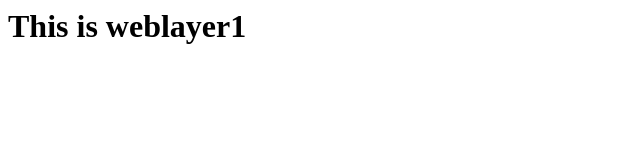
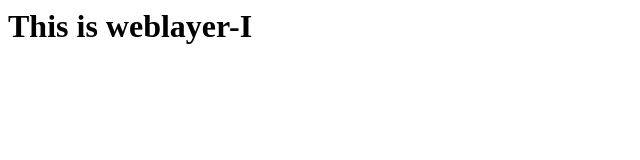
Before and after one commit to joysep91/dev-weblayer, a plain HTML site: page index.html in a window 1280 px wide. Shown: the full height of the page, 0-640 px from the left. Drawn offline with Linux system fonts and the light colour scheme.

Commit message:
index.html file created

```diff
--- a/index.html
+++ b/index.html
@@ -1 +1 @@
-<h1>This is weblayer1</h1>
+<h1>This is weblayer-I</h1>
```
